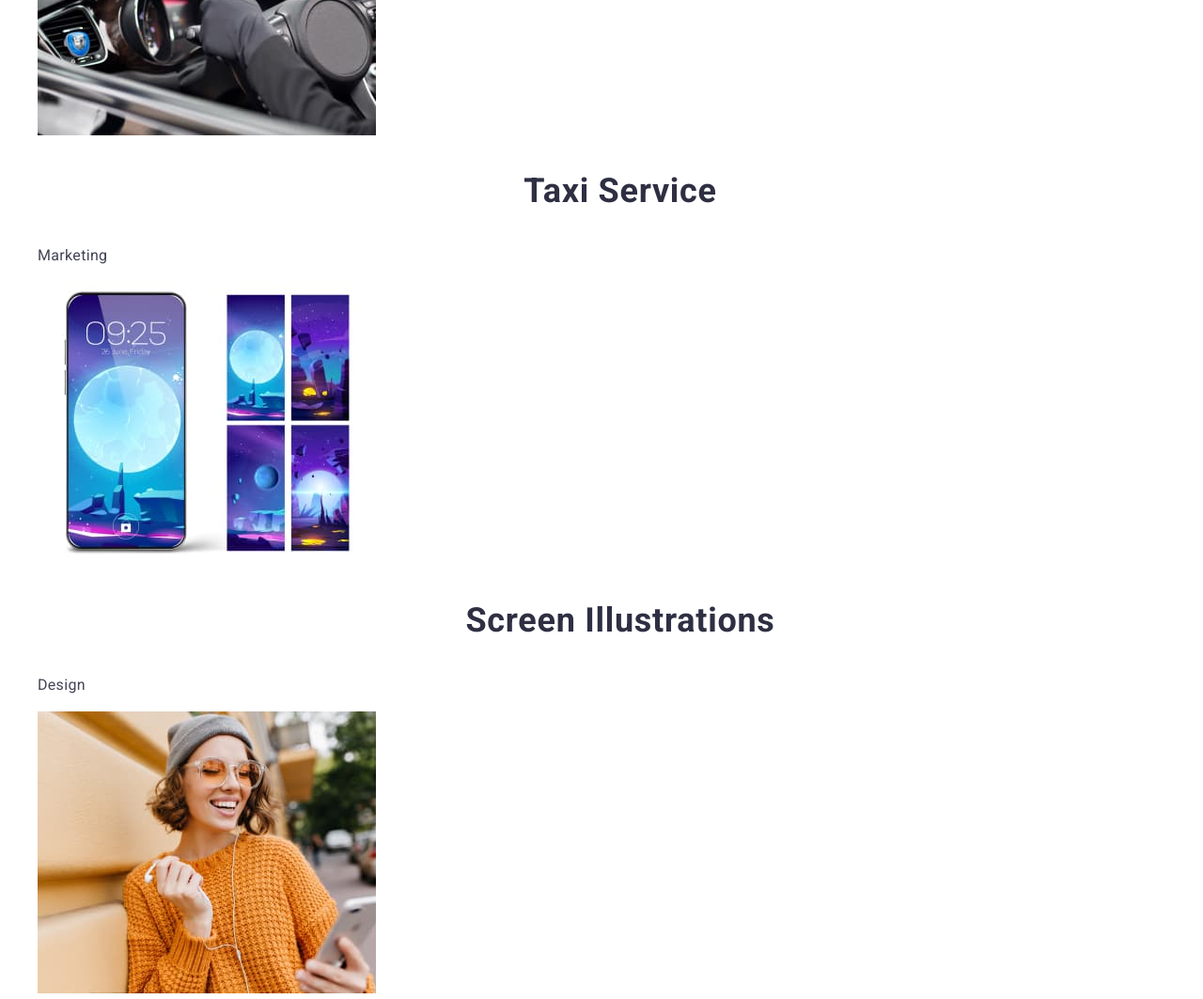
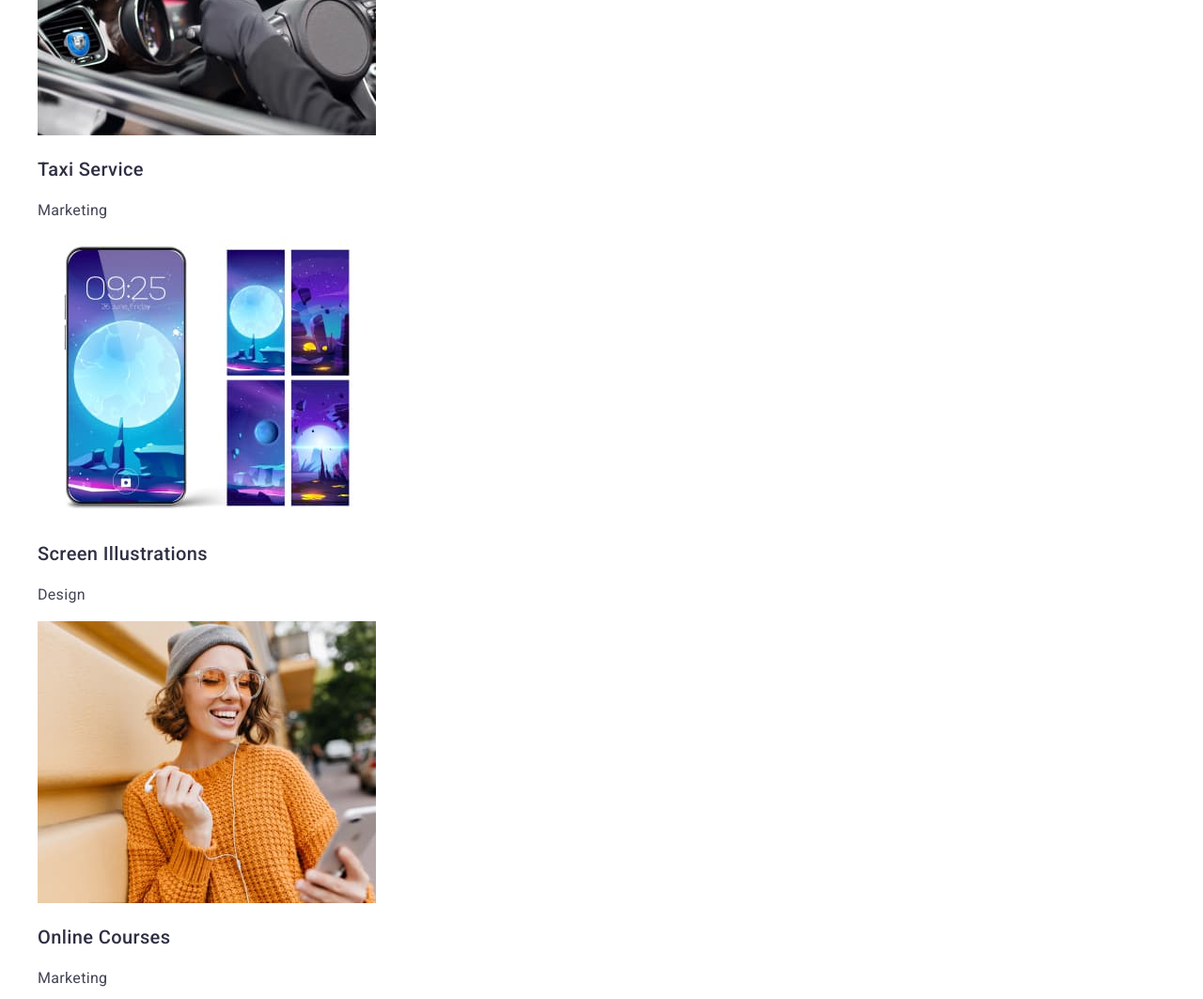
Before and after one commit to TGromm/goit-markup-hw-02, a plain HTML site: page index.html in a window 1280 px wide. Shown: the part 3790-4853 px from the top of the page at 94% size. Drawn offline with nearby package versions, Linux system fonts and the light colour scheme.

Commit message:
add styles 2121

```diff
--- a/index.html
+++ b/index.html
@@ -120,18 +120,18 @@
                 </li>
                 <li>
                     <img src="./images-2/taxi-service.jpg" alt="taxi-service" width="360" height="300">
-                    <h3 class="name-portfolio">Taxi Service</h3>
+                    <h3 class="name-list-portfolio">Taxi Service</h3>
                     <p class="text_s4">Marketing</p>
                 </li>
                 <li>
                     <img src="./images-2/screen-illustrations.jpg" alt="screen-illustrations" width="360" height="300">
-                    <h3 class="name-portfolio">Screen Illustrations</h3>
+                    <h3 class="name-list-portfolio">Screen Illustrations</h3>
                     <p class="text_s4">Design</p>
 
                 </li>
                 <li>
                     <img src="./images-2/online-courses.jpg" alt="online-courses" width="360" height="300">
-                    <h3 class="name-portfolio">Online Courses</h3>
+                    <h3 class="name-list-portfolio">Online Courses</h3>
                     <p class="text_s4">Marketing</p>
 
                 </li>
```
